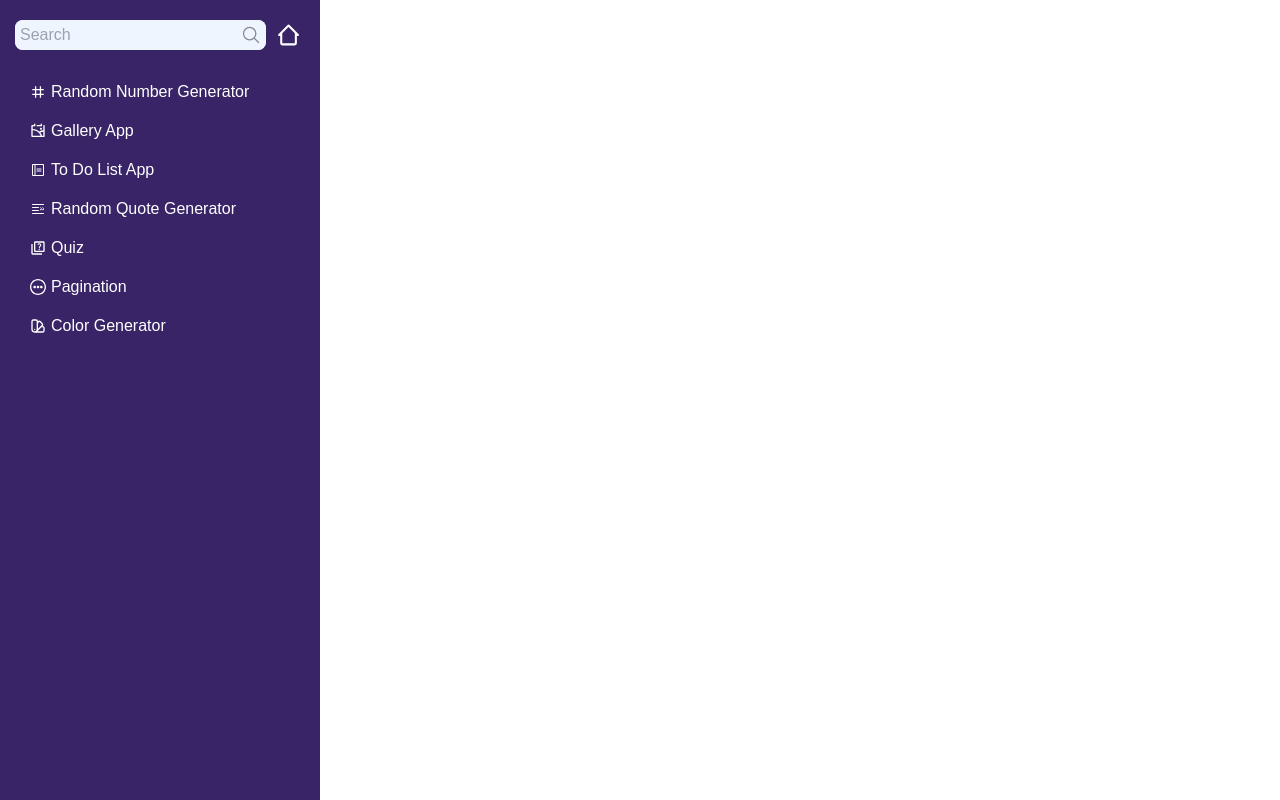
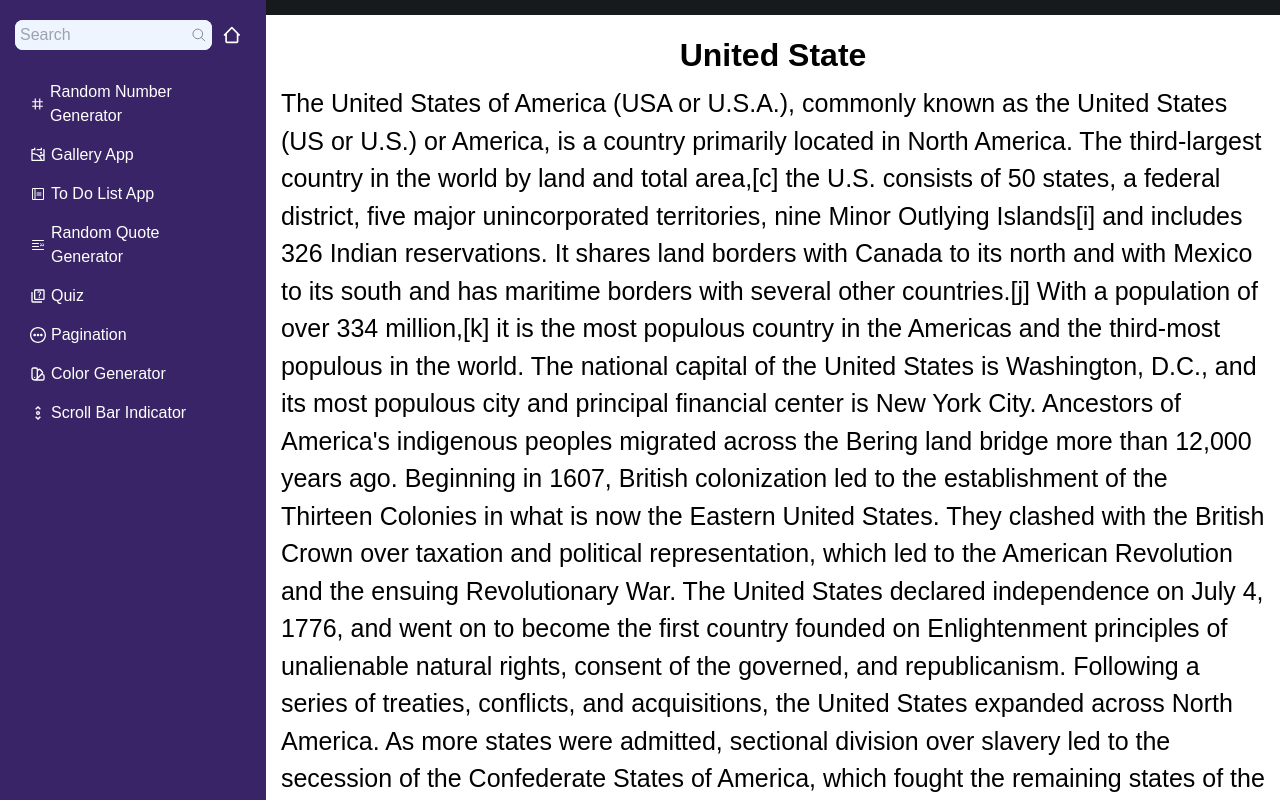
Before and after one commit to thealiyarov/ReactAppsProjects, a React (Create React App) app: page /scrollbarindicator in a window 1280 px wide. Built offline with nearby package versions, Linux system fonts and the light colour scheme.

Commit message:
ScrollBarIndicator

```diff
--- a/src/App.js
+++ b/src/App.js
@@ -9,6 +9,7 @@ import RandomQuote from "./Components/RandomQuote/RandomQuote.js";
 import Quiz from "./Components/Quiz/Quiz.js";
 import Pagination from "./Components/Pagination/Pagination.js";
 import ColorGenerator from "./Components/ColorGenerator/ColorGenerator.js";
+import ScrollBarIndicator from "./Components/ScrollBarIndicator/ScrollBarIndicator.js";
 
 
 function App() {
@@ -25,6 +26,7 @@ function App() {
          <Route path="/quiz" element={<Quiz />} />
          <Route path="/pagination" element={<Pagination />} />
          <Route path="/colorgenerator" element={<ColorGenerator />} />
+         <Route path="/scrollbarindicator" element={<ScrollBarIndicator />} />
 
       </Routes>
     </div>
--- a/src/Components/Menu/Menu.js
+++ b/src/Components/Menu/Menu.js
@@ -9,6 +9,7 @@ import { BsBlockquoteRight } from "react-icons/bs";
 import { MdOutlineQuiz } from "react-icons/md";
 import { CgMoreO } from "react-icons/cg";
 import { HiOutlineColorSwatch } from "react-icons/hi";
+import { CgScrollV } from "react-icons/cg";
 
 import "./Menu.css"
 function Menu() {
@@ -22,6 +23,7 @@ function Menu() {
         {to:"/quiz", name:'Quiz',icon:<MdOutlineQuiz />},
         {to:"/pagination", name:'Pagination',icon:<CgMoreO />},
         {to:"/colorgenerator", name:'Color Generator',icon:<HiOutlineColorSwatch />},
+        {to:"/scrollbarindicator", name:'Scroll Bar Indicator',icon:<CgScrollV />},
     ]
 
     function searchFn(e){
--- /dev/null
+++ b/src/Components/ScrollBarIndicator/ScrollBarIndicator.js
@@ -0,0 +1,115 @@
+import React, { useEffect, useState } from "react";
+
+function ScrollBarIndicator() {
+  const [scroll, setScroll] = useState(0);
+
+  function scrollFn() {
+    const containerScrl = document.querySelector("#container_scroll");
+    const scrollTopp = containerScrl.scrollTop;
+    const height = containerScrl.scrollHeight - containerScrl.clientHeight;
+    const finalScroll = (scrollTopp / height) * 100;
+    setScroll(finalScroll);
+  }
+
+  return (
+    <div
+      id="container_scroll"
+      className=" w-[100%] overflow-auto h-[100vh] "
+      onScroll={scrollFn}
+    >
+      <div className="main bg-[#161a1d] h-[15px] sticky z-1 top-0 ">
+        <div
+          style={{ width: `${scroll}%`, backgroundColor: "red" }}
+          className=" h-[15px]"
+        ></div>
+      </div>
+      <div className="div-text text text-[25px] px-[15px] py-[10px]  ">
+        <h1>United State</h1>
+
+        <p className="">
+          The United States of America (USA or U.S.A.), commonly known as the
+          United States (US or U.S.) or America, is a country primarily located
+          in North America. The third-largest country in the world by land and
+          total area,[c] the U.S. consists of 50 states, a federal district,
+          five major unincorporated territories, nine Minor Outlying Islands[i]
+          and includes 326 Indian reservations. It shares land borders with
+          Canada to its north and with Mexico to its south and has maritime
+          borders with several other countries.[j] With a population of over 334
+          million,[k] it is the most populous country in the Americas and the
+          third-most populous in the world. The national capital of the United
+          States is Washington, D.C., and its most populous city and principal
+          financial center is New York City. Ancestors of America's indigenous
+          peoples migrated across the Bering land bridge more than 12,000 years
+          ago. Beginning in 1607, British colonization led to the establishment
+          of the Thirteen Colonies in what is now the Eastern United States.
+          They clashed with the British Crown over taxation and political
+          representation, which led to the American Revolution and the ensuing
+          Revolutionary War. The United States declared independence on July 4,
+          1776, and went on to become the first country founded on Enlightenment
+          principles of unalienable natural rights, consent of the governed, and
+          republicanism. Following a series of treaties, conflicts, and
+          acquisitions, the United States expanded across North America. As more
+          states were admitted, sectional division over slavery led to the
+          secession of the Confederate States of America, which fought the
+          remaining states of the Union during the American Civil War (1861–65).
+          With the Union's victory and preservation, slavery was abolished
+          nationally, but relations between different races remained
+          problematic. Industrialization during the late 19th and early 20th
+          centuries led to rapid economic development but also socioeconomic
+          disparities that prompted calls for reforms. By 1900, the United
+          States had established itself as a great power, becoming the world's
+          largest economy. After Japan's attack on Pearl Harbor in December
+          1941, the U.S. entered World War II on the side of the Allies. The
+          aftermath of the war left the U.S. and the Soviet Union as the world's
+          two superpowers and led to the Cold War, during which both countries
+          engaged in a struggle for ideological dominance and international
+          influence, avoided direct military conflict, and competed in the Space
+          Race, which culminated with the United States landing the first humans
+          on the Moon in 1969. Following the Soviet Union's collapse and the end
+          of the Cold War in 1991, it emerged as the world's sole superpower.
+          The United States national government is a federal presidential
+          constitutional republic and liberal democracy with three separate
+          branches of government: legislative, executive, and judicial; this
+          governmental structure is designed to maintain a system of checks and
+          balances among the branches. It has a bicameral national legislature
+          composed of the House of Representatives, a lower house based on
+          population; and the Senate, an upper house based on equal
+          representation for each state. Many policy issues are decentralized at
+          a state or local level, and these can vary by jurisdiction. However,
+          they must conform with, and are subordinate to, the Constitution.
+          Americans generally value liberty, equality under the law,
+          individualism, and limited government. A developed country, the United
+          States has the highest median income per capita of any non-microstate
+          and possesses by far the largest amount of wealth of any country. The
+          American economy accounts for over a quarter of global GDP and is the
+          largest nominally. It ranks among the highest in the world in
+          international measures of human development, income, wealth, economic
+          competitiveness, productivity, innovation, human rights, and
+          education. The United States is a founding member of the United
+          Nations, the World Bank, the International Monetary Fund, the
+          Organization of American States, NATO and WHO and is a permanent
+          member of the United Nations Security Council. It wields considerable
+          global influence as the world's foremost political, cultural,
+          economic, military, and scientific power. Etymology Further
+          information: Names of the United States and Demonyms for the United
+          States The first documentary evidence of the phrase "United States of
+          America" dates back to a letter from January 2, 1776, written by
+          Stephen Moylan, a Continental Army aide to General George Washington,
+          to Joseph Reed, Washington's aide-de-camp. Moylan expressed his desire
+          to go "with full and ample powers from the United States of America to
+          Spain" to seek assistance in the Revolutionary War effort.[26][27] The
+          first known publication of the phrase "United States of America" was
+          in an anonymous essay in The Virginia Gazette newspaper in
+          Williamsburg, on April 6, 1776.[28] By June 1776, the name "United
+          States of America" appeared in drafts of the Articles of Confederation
+          and Perpetual Union, authored by John Dickinson, a Founding Father
+          from the Province of Pennsylvania,[29][30] and in the Declaration of
+          Independence, written primarily by Thomas Jefferson and adopted by the
+          Second Continental Congress in Philadelphia, on July 4, 1776.[29][31]
+        </p>
+      </div>
+    </div>
+  );
+}
+
+export default ScrollBarIndicator;
```
